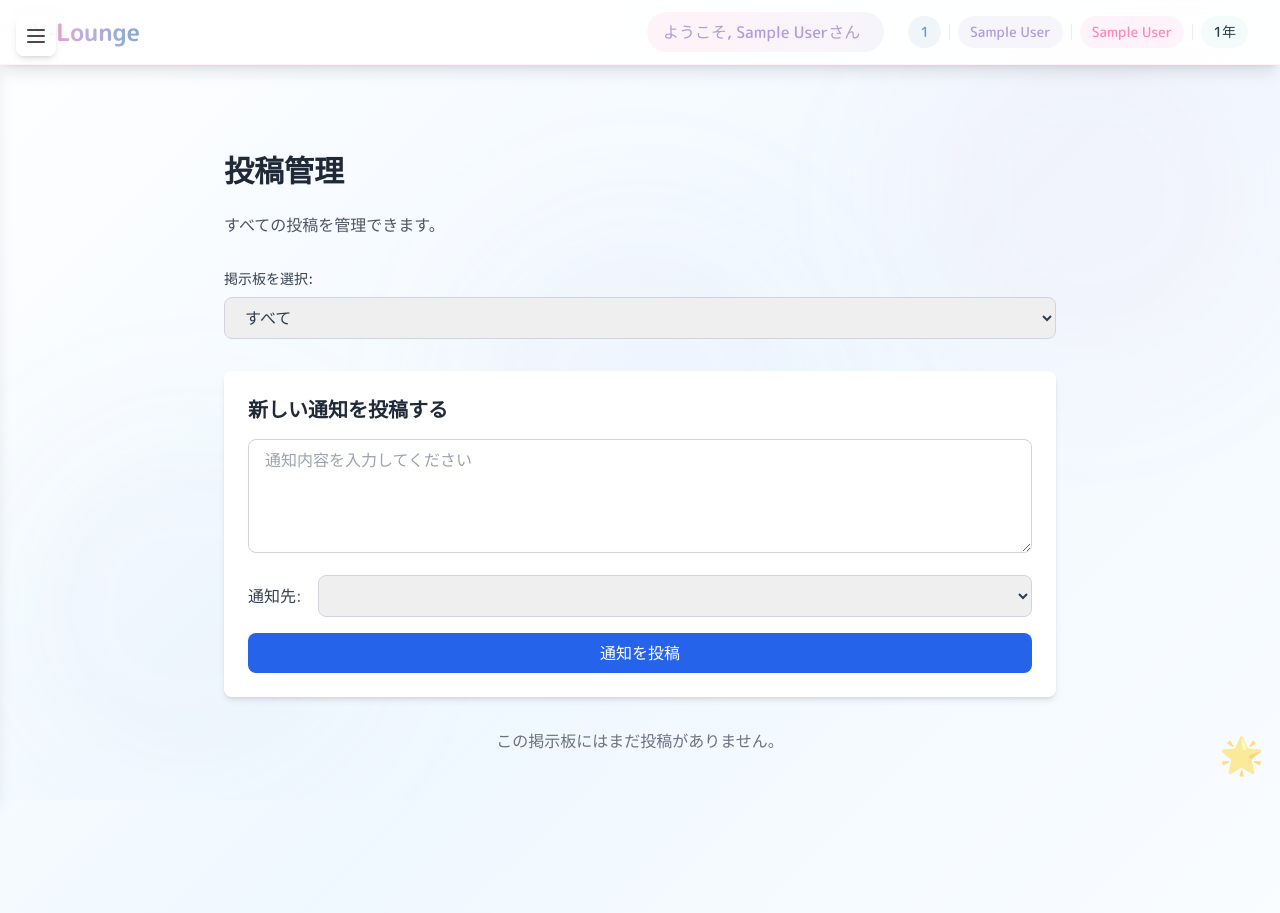
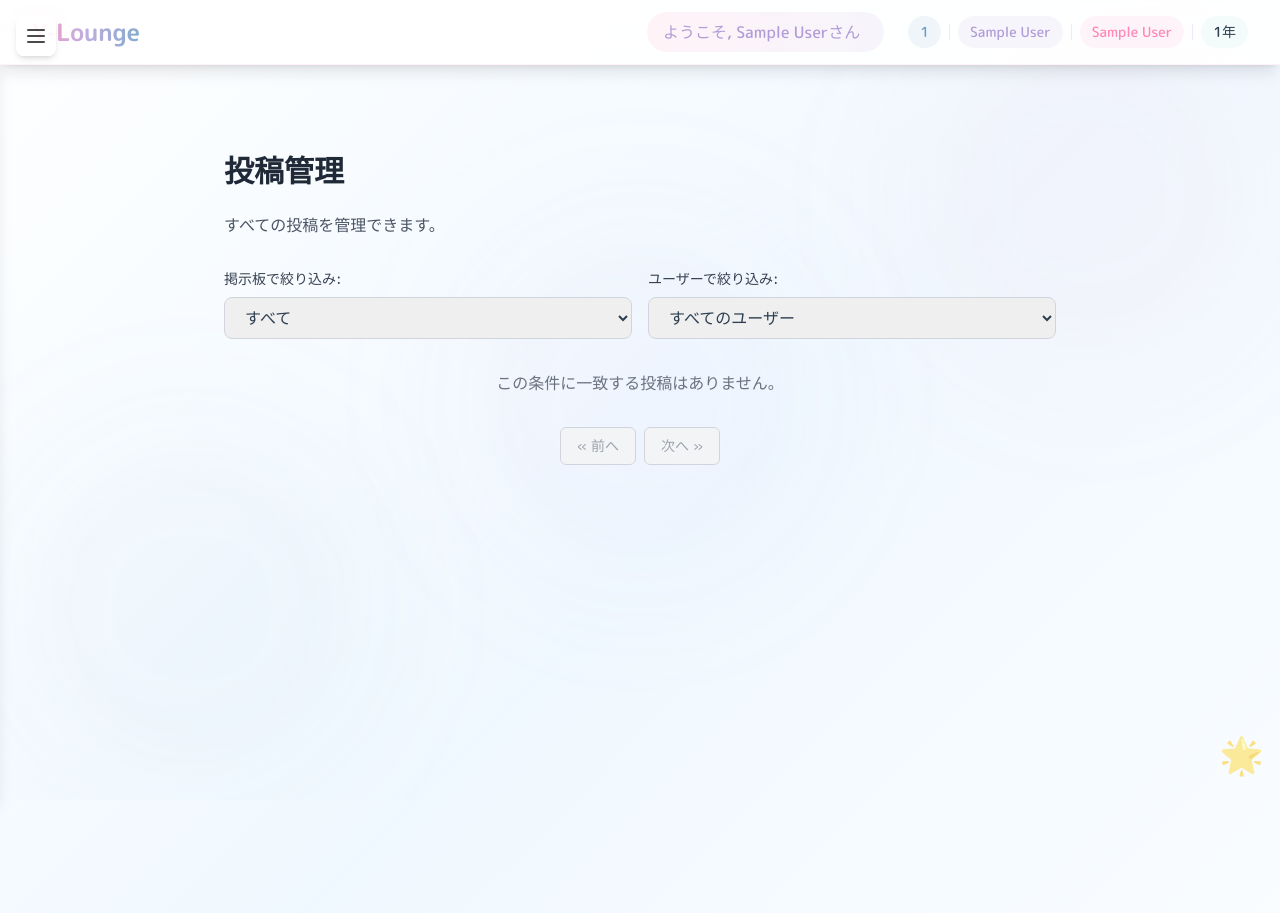
Before and after one commit to jin170424/team1_AYATAKA, a Flask app: page /admin/post_management in a window 1280 px wide. Run offline with Flask 3, Linux system fonts and the light colour scheme; the visitor is signed in with stand-in values (Sample User, id 1); data that the repository does not hold is empty; some libraries are stand-ins or nearby versions.

Commit message:
投稿管理UI改善

```diff
--- a/comm_site/app.py
+++ b/comm_site/app.py
@@ -264,7 +264,7 @@
     db.session.delete(post)
     db.session.commit()
 
-    flash("投稿を削除しました。", "success")
+
     # 呼び出し元がadmin_post_management.htmlであれば、そこに戻るように変更
     if "admin" in request.referrer:
         return redirect(url_for("admin_post_management"))
@@ -370,19 +370,19 @@
     return redirect(url_for("login"))
 
 
-@app.route("/admin/post_management", methods=["GET", "POST"])
-def admin_post_management():
+@app.route("/admin/create_notice", methods=["GET", "POST"])
+def create_notice():
     if "role" not in session or session["role"] != "admin":
         return redirect(url_for("login"))
 
-    # POSTリクエスト（通知用投稿の作成）
+    # POSTリクエスト（フォームが送信された時）
     if request.method == "POST":
         content = request.form.get("content")
         notice_scope = request.form.get("notice_scope")
 
         if not content or not notice_scope:
             flash("投稿内容または通知先が不正です。", "error")
-            return redirect(url_for("admin_post_management"))
+            return redirect(url_for("create_notice"))
 
         new_post = Post(
             user_id=session["user_id"],
@@ -395,19 +395,48 @@
         flash("新しい通知を投稿しました。", "success")
         return redirect(url_for("admin_post_management"))
 
+    # GETリクエスト（ページを最初に表示する時）
+    schools = School.query.all()
+    return render_template("create_notice.html", schools=schools)
+
+
+@app.route("/admin/post_management", methods=["GET"])
+def admin_post_management():
+    if "role" not in session or session["role"] != "admin":
+        return redirect(url_for("login"))
+
     # GETリクエスト（投稿一覧の表示）
-    # URLパラメータからscopeを取得
+    # URLパラメータから各種フィルタとページ番号を取得
     scope_filter = request.args.get('scope')
+    user_filter = request.args.get('user_id', type=int)
+    page = request.args.get('page', 1, type=int)
 
-    query = Post.query.order_by(Post.created_at.desc())
+    # クエリのベースを作成
+    query = Post.query
 
+    # スコープで絞り込み
     if scope_filter:
         query = query.filter_by(scope=scope_filter)
 
-    posts = query.all()
+    # ユーザーで絞り込み
+    if user_filter:
+        query = query.filter_by(user_id=user_filter)
+
+    # ページネーションを適用して投稿を取得
+    posts_pagination = query.order_by(Post.created_at.desc()).paginate(
+        page=page, per_page=10, error_out=False
+    )
+
     schools = School.query.all()
+    users = User.query.order_by(User.name).all()
 
-    return render_template("admin_post_management.html", posts=posts, schools=schools, current_scope=scope_filter)
+    return render_template("admin_post_management.html",
+                           posts=posts_pagination.items,
+                           pagination=posts_pagination,
+                           schools=schools,
+                           users=users,
+                           current_scope=scope_filter,
+                           current_user_id=user_filter)
 
 
 @app.route("/logout")
@@ -635,6 +664,27 @@
             'answered_at': qa.answered_at.strftime('%Y-%m-%d %H:%M:%S')
         }, broadcast=True)
 
+
+@app.route("/admin/comment/delete/<int:comment_id>", methods=["POST"])
+def delete_comment(comment_id):
+    # 管理者でなければログインページへ
+    if "role" not in session or session["role"] != "admin":
+        return redirect(url_for("login"))
+
+    comment = Comment.query.get(comment_id)
+    if not comment:
+        flash("コメントが見つかりませんでした。", "error")
+        # 元のページに戻る（なければ投稿管理トップへ）
+        return redirect(request.referrer or url_for("admin_post_management"))
+
+    db.session.delete(comment)
+    db.session.commit()
+    flash("コメントを削除しました。", "success")
+
+    # 元のページに戻る
+    return redirect(request.referrer or url_for("admin_post_management"))
+
+
 if __name__ == "__main__":
     with app.app_context():
         db.create_all()
--- a/comm_site/templates/admin_post_management.html
+++ b/comm_site/templates/admin_post_management.html
@@ -2,8 +2,7 @@
 
 {% block content %}
 <div class="min-h-screen">
-    <!-- ハンバーガーメニュー -->
-    <div class="fixed left-0 top-0 h-full w-64 bg-white/90 backdrop-blur-lg shadow-lg transform transition-transform duration-300" id="sideMenu">
+    <div class="fixed left-0 top-0 h-full w-64 bg-white/90 backdrop-blur-lg shadow-lg transform transition-transform duration-300 -translate-x-full" id="sideMenu">
         <div class="p-6 space-y-6">
             <div class="flex items-center justify-between">
                 <h3 class="text-xl font-bold text-kawaii-dark">メニュー</h3>
@@ -15,23 +14,19 @@
             </div>
 
             <nav class="space-y-4">
-                <a href="{{ url_for('admin_dashboard') }}"
-                   class="group w-full px-4 py-3 bg-white/80 rounded-xl shadow-sm hover:shadow-md transition-all duration-200 text-kawaii-dark flex items-center space-x-3">
+                <a href="{{ url_for('admin_dashboard') }}" class="group w-full px-4 py-3 bg-white/80 rounded-xl shadow-sm hover:shadow-md transition-all duration-200 text-kawaii-dark flex items-center space-x-3">
                     <span class="text-xl">📊</span>
                     <span class="font-medium group-hover:text-kawaii-pink">管理者ダッシュボード</span>
                 </a>
-                <a href="{{ url_for('user_management_select') }}"
-                   class="w-full px-4 py-3 bg-white/80 rounded-xl shadow-sm hover:shadow-md transition-all duration-200 text-modern-dark hover:text-modern-secondary flex items-center space-x-2">
+                <a href="{{ url_for('user_management_select') }}" class="w-full px-4 py-3 bg-white/80 rounded-xl shadow-sm hover:shadow-md transition-all duration-200 text-modern-dark hover:text-modern-secondary flex items-center space-x-2">
                     <span class="text-xl">👥</span>
                     <span>ユーザー管理</span>
                 </a>
-                <a href="{{ url_for('admin_post_management') }}"
-                   class="w-full px-4 py-3 bg-white/80 rounded-xl shadow-sm hover:shadow-md transition-all duration-200 text-modern-dark hover:text-modern-accent flex items-center space-x-2">
+                <a href="{{ url_for('admin_post_management') }}" class="w-full px-4 py-3 bg-white/80 rounded-xl shadow-sm hover:shadow-md transition-all duration-200 text-modern-dark hover:text-modern-accent flex items-center space-x-2">
                     <span class="text-xl">📝</span>
                     <span>投稿管理</span>
                 </a>
-                <a href="{{ url_for('qa_page') }}"
-                   class="w-full px-4 py-3 bg-white/80 rounded-xl shadow-sm hover:shadow-md transition-all duration-200 text-modern-dark hover:text-pastel-purple flex items-center space-x-2">
+                <a href="{{ url_for('qa_page') }}" class="w-full px-4 py-3 bg-white/80 rounded-xl shadow-sm hover:shadow-md transition-all duration-200 text-modern-dark hover:text-pastel-purple flex items-center space-x-2">
                     <span class="text-xl">❓</span>
                     <span>Q&A管理</span>
                 </a>
@@ -39,9 +34,7 @@
         </div>
     </div>
 
-    <!-- メインコンテンツ -->
     <div class="max-w-4xl mx-auto px-4 py-8">
-        <!-- ハンバーガーメニューボタン -->
         <button onclick="toggleMenu()" class="fixed top-4 left-4 z-50 p-2 bg-white/90 rounded-lg shadow-md hover:shadow-lg transition-all duration-200">
             <svg class="w-6 h-6 text-kawaii-dark" fill="none" stroke="currentColor" viewBox="0 0 24 24">
                 <path stroke-linecap="round" stroke-linejoin="round" stroke-width="2" d="M4 6h16M4 12h16M4 18h16"/>
@@ -52,57 +45,50 @@
             <h2 class="text-3xl font-bold text-gray-800 mb-6">投稿管理</h2>
             <p class="text-gray-600 mb-8">すべての投稿を管理できます。</p>
 
-    <div class="mb-8">
-        <label for="board_select" class="block text-sm font-medium text-gray-700 mb-2">掲示板を選択:</label>
+            <div class="grid grid-cols-1 md:grid-cols-2 gap-4 mb-8">
+                <div>
+                    <label for="board_select" class="block text-sm font-medium text-gray-700 mb-2">掲示板で絞り込み:</label>
                     <select id="board_select" class="block w-full px-4 py-2 border border-gray-300 rounded-lg focus:ring-2 focus:ring-blue-500 focus:border-blue-500">
-            <option value="{{ url_for('admin_post_management') }}" {% if not current_scope %}selected{% endif %}>すべて</option>
-            <option value="{{ url_for('admin_post_management', scope='public') }}" {% if current_scope == 'public' %}selected{% endif %}>校舎間掲示板</option>
+                        <option value="">すべて</option>
+                        <option value="public" {% if current_scope == 'public' %}selected{% endif %}>校舎間掲示板</option>
                         {% for school in schools %}
-                <option value="{{ url_for('admin_post_management', scope='school' + school.school_id|string) }}" {% if current_scope == 'school' + school.school_id|string %}selected{% endif %}>{{ school.school_name }}</option>
+                            <option value="school{{ school.school_id }}" {% if current_scope == 'school' + school.school_id|string %}selected{% endif %}>{{ school.school_name }}</option>
                         {% endfor %}
                         {% for school in schools %}
-                <option value="{{ url_for('admin_post_management', scope='notice' + school.school_id|string) }}" {% if current_scope == 'notice' + school.school_id|string %}selected{% endif %}>{{ school.school_name }} 通知</option>
+                            <option value="notice{{ school.school_id }}" {% if current_scope == 'notice' + school.school_id|string %}selected{% endif %}>{{ school.school_name }} 通知</option>
                         {% endfor %}
                     </select>
                 </div>
+                <div>
+                    <label for="user_select" class="block text-sm font-medium text-gray-700 mb-2">ユーザーで絞り込み:</label>
+                    <select id="user_select" class="block w-full px-4 py-2 border border-gray-300 rounded-lg focus:ring-2 focus:ring-blue-500 focus:border-blue-500">
+                        <option value="">すべてのユーザー</option>
+                        {% for user in users %}
+                            <option value="{{ user.user_id }}" {% if current_user_id == user.user_id %}selected{% endif %}>{{ user.name }} ({{ user.student_id }})</option>
+                        {% endfor %}
+                    </select>
+                </div>
+            </div>
 
             <script>
-        document.getElementById('board_select').addEventListener('change', function() {
-            window.location.href = this.value;
-        });
+                function applyFilters() {
+                    const scope = document.getElementById('board_select').value;
+                    const userId = document.getElementById('user_select').value;
+
+                    const params = new URLSearchParams();
+                    if (scope) {
+                        params.append('scope', scope);
+                    }
+                    if (userId) {
+                        params.append('user_id', userId);
+                    }
+
+                    window.location.href = "{{ url_for('admin_post_management') }}" + '?' + params.toString();
+                }
+
+                document.getElementById('board_select').addEventListener('change', applyFilters);
+                document.getElementById('user_select').addEventListener('change', applyFilters);
             </script>
-
-    <div class="bg-white rounded-lg shadow-md p-6 mb-8">
-        <h3 class="text-xl font-semibold text-gray-800 mb-4">新しい通知を投稿する</h3>
-        <form action="{{ url_for('admin_post_management') }}" method="POST" class="space-y-4">
-            <div class="space-y-2">
-                <textarea
-                    name="content"
-                    rows="4"
-                    placeholder="通知内容を入力してください"
-                    required
-                    class="w-full px-4 py-2 border border-gray-300 rounded-lg focus:ring-2 focus:ring-blue-500 focus:border-blue-500 transition-colors"></textarea>
-            </div>
-            <div class="flex items-center space-x-4">
-                <label for="notice_scope" class="text-gray-700">通知先:</label>
-                <select
-                    name="notice_scope"
-                    id="notice_scope"
-                    class="flex-1 px-4 py-2 border border-gray-300 rounded-lg focus:ring-2 focus:ring-blue-500 focus:border-blue-500">
-                    {% if schools %}
-                        {% for school in schools %}
-                            <option value="notice{{ school.school_id }}">{{ school.school_name }}</option>
-                        {% endfor %}
-                    {% endif %}
-                </select>
-            </div>
-            <button
-                type="submit"
-                class="w-full bg-blue-600 hover:bg-blue-700 text-white font-medium py-2 px-4 rounded-lg transition-colors duration-200">
-                通知を投稿
-            </button>
-        </form>
-    </div>
 
             <div class="space-y-4">
                 {% if posts %}
@@ -116,18 +102,21 @@
                             </div>
                             <div class="flex justify-end">
                                 <form action="{{ url_for('delete_post', post_id=post.post_id) }}" method="POST" onsubmit="return confirm('本当に削除しますか？')">
-                            <button
-                                type="submit"
-                                class="bg-red-600 hover:bg-red-700 text-white font-medium py-2 px-4 rounded-lg transition-colors duration-200">
+                                    <button type="submit" class="bg-red-600 hover:bg-red-700 text-white font-medium py-2 px-4 rounded-lg transition-colors duration-200">
                                         投稿を削除
                                     </button>
                                 </form>
                             </div>
                             {% if post.comments %}
-                    <div class="comment-box">
+                            <div class="comment-box mt-4 border-t pt-4 space-y-2">
                                 {% for comment in post.comments %}
+                                <div class="text-sm text-gray-700 flex justify-between items-center py-1">
                                     <div>
-                            <strong>{{ comment.user.name if comment.user else "不明" }}</strong>: {{ comment.content }}
+                                        <strong class="font-semibold">{{ comment.user.name if comment.user else "不明" }}</strong>: {{ comment.content }}
+                                    </div>
+                                    <form action="{{ url_for('delete_comment', comment_id=comment.comment_id) }}" method="POST" onsubmit="return confirm('このコメントを本当に削除しますか？')">
+                                        <button type="submit" class="text-xs text-red-500 hover:text-red-700 font-medium transition-colors">削除</button>
+                                    </form>
                                 </div>
                                 {% endfor %}
                             </div>
@@ -135,21 +124,55 @@
                         </div>
                     {% endfor %}
                 {% else %}
-            <p class="text-gray-500 text-center">この掲示板にはまだ投稿がありません。</p>
+                    <p class="text-gray-500 text-center">この条件に一致する投稿はありません。</p>
+                {% endif %}
+            </div>
+
+            {% if pagination %}
+            <div class="mt-8 flex justify-center items-center space-x-2">
+                {% if pagination.has_prev %}
+                    <a href="{{ url_for('admin_post_management', page=pagination.prev_num, scope=current_scope, user_id=current_user_id) }}" class="px-4 py-2 bg-white border border-gray-300 rounded-md text-sm font-medium text-gray-700 hover:bg-gray-50">
+                        &laquo; 前へ
+                    </a>
+                {% else %}
+                    <span class="px-4 py-2 bg-gray-100 border border-gray-300 rounded-md text-sm font-medium text-gray-400 cursor-not-allowed">
+                        &laquo; 前へ
+                    </span>
+                {% endif %}
+
+                {% for page_num in pagination.iter_pages(left_edge=1, right_edge=1, left_current=2, right_current=2) %}
+                    {% if page_num %}
+                        {% if pagination.page == page_num %}
+                            <span class="px-4 py-2 bg-blue-500 border border-blue-500 rounded-md text-sm font-medium text-white">{{ page_num }}</span>
+                        {% else %}
+                            <a href="{{ url_for('admin_post_management', page=page_num, scope=current_scope, user_id=current_user_id) }}" class="px-4 py-2 bg-white border border-gray-300 rounded-md text-sm font-medium text-gray-700 hover:bg-gray-50">
+                                {{ page_num }}
+                            </a>
+                        {% endif %}
+                    {% else %}
+                        <span class="px-4 py-2">...</span>
+                    {% endif %}
+                {% endfor %}
+
+                {% if pagination.has_next %}
+                    <a href="{{ url_for('admin_post_management', page=pagination.next_num, scope=current_scope, user_id=current_user_id) }}" class="px-4 py-2 bg-white border border-gray-300 rounded-md text-sm font-medium text-gray-700 hover:bg-gray-50">
+                        次へ &raquo;
+                    </a>
+                {% else %}
+                    <span class="px-4 py-2 bg-gray-100 border border-gray-300 rounded-md text-sm font-medium text-gray-400 cursor-not-allowed">
+                        次へ &raquo;
+                    </span>
+                {% endif %}
+            </div>
             {% endif %}
              </div>
     </div>
+</div>
 <script>
-        // ハンバーガーメニューの制御
+    // ハンバーガーメニューの制御 (変更なし)
     function toggleMenu() {
         const menu = document.getElementById('sideMenu');
         menu.classList.toggle('-translate-x-full');
     }
-
-    // 初期状態でメニューを閉じる
-    document.addEventListener('DOMContentLoaded', function() {
-        const menu = document.getElementById('sideMenu');
-        menu.classList.add('-translate-x-full');
-    });
 </script>
 {% endblock %}
```
Also changed, not shown: comm_site/templates/admin_dashboard.html (+37 -24 lines), comm_site/templates/create_notice.html (added, +69 -0 lines). Lines whose indentation alone changed are shown as unchanged.
